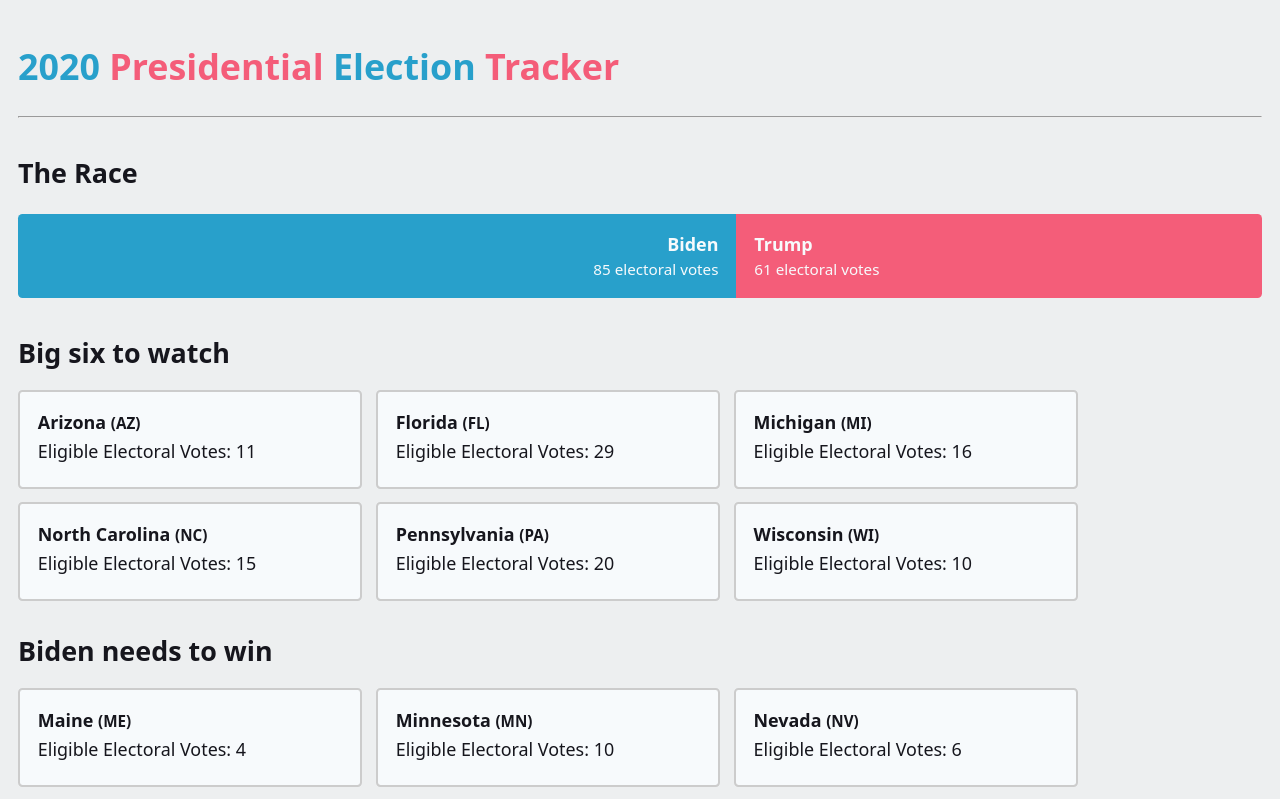
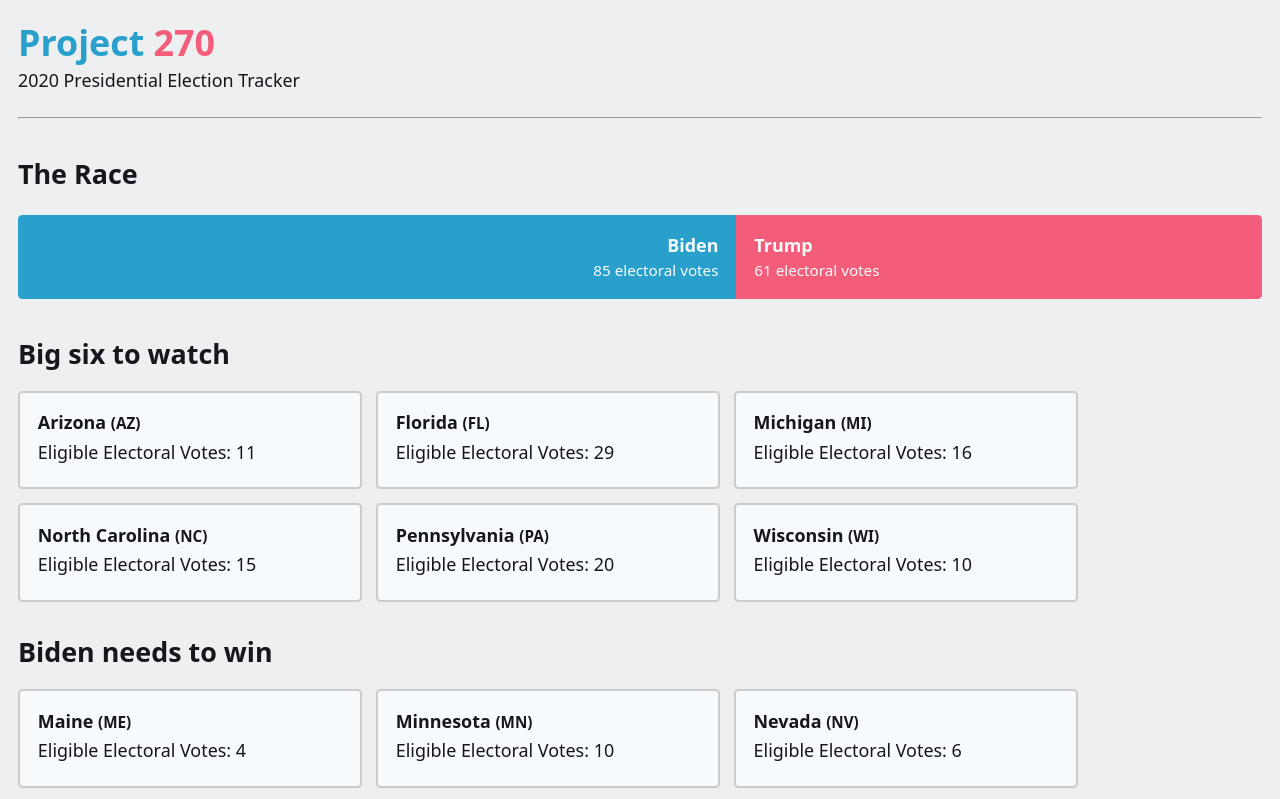
Before and after one commit to tbremer/proj-270, a Next.js app: page / in a window 1280 px wide. Shown: the top 799 px of the page. Built offline with nearby package versions, Linux system fonts and the light colour scheme.

Commit message:
page title

```diff
--- a/pages/index.tsx
+++ b/pages/index.tsx
@@ -75,12 +75,11 @@ export default function Home({ data: states }: RunTimeProps) {
   const trump = states.filter((s) => s.type === Importance.TrumpNeeds);
   return (
     <>
-      <h1>
-        <span className="text-dem">2020 </span>
-        <span className="text-rep">Presidential </span>
-        <span className="text-dem">Election </span>
-        <span className="text-rep">Tracker </span>
+      <h1 style={{ marginTop: 0, marginBottom: 0 }}>
+        <span className="text-dem">Project </span>
+        <span className="text-rep">270</span>
       </h1>
+      <h4 style={{ fontWeight: 500, marginTop: 0 }}>2020 Presidential Election Tracker</h4>
       <hr style={{ marginBottom: '2rem' }} />
 
       <TheCount states={states} />
```
